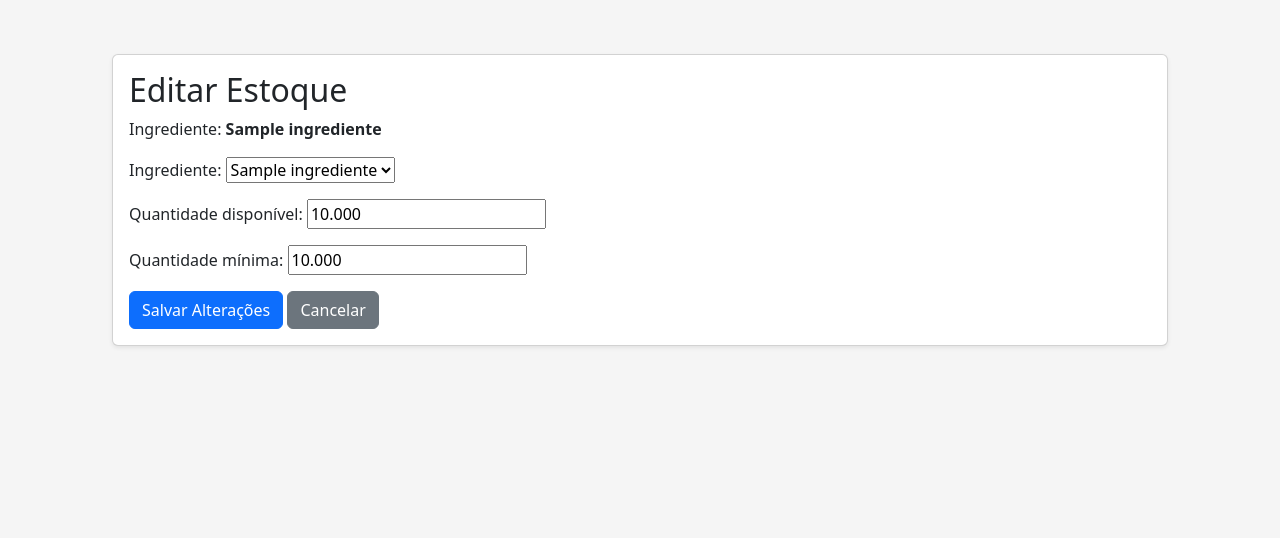
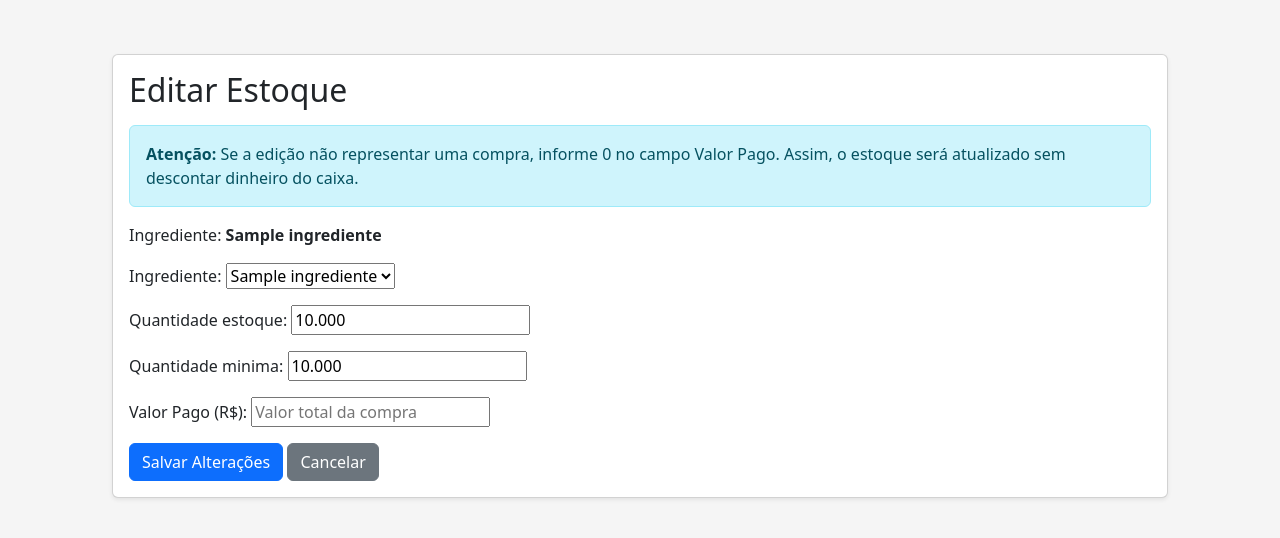
Before and after one commit to joaovitormuz/Pizzaria, a Django app: page /estoque/1/editar/ in a window 1280 px wide. Shown: the part 56-594 px from the top of the page. Run offline with Django 5.2, Linux system fonts and the light colour scheme; a user stored in the database is signed in; tables that the repository leaves empty hold one stand-in row (values such as "Sample post").

Commit message:
Integrando estoque ao fluxo de caixa , edição manual do caixa

```diff
--- a/app/forms.py
+++ b/app/forms.py
@@ -4,7 +4,7 @@ from django.forms import BaseFormSet, formset_factory
 from django.core.exceptions import ValidationError
 from .models import (
     Cliente, Funcionario, Entregador,
-    Ingrediente, Estoque, Receita, Produto
+    Ingrediente, Estoque, Receita, Produto, MovimentacaoCaixa
 )
 
 
@@ -218,7 +218,21 @@ class IngredienteForm(forms.ModelForm):
             'unidade_medida': 'Unidade de medida'
         }
 
+
 class EstoqueForm(forms.ModelForm):
+    valor_pago = forms.DecimalField(
+        label='Valor Pago (R$)',
+        max_digits=12,
+        decimal_places=2,
+        min_value=0,
+        required=True,
+        widget=forms.NumberInput(attrs={
+            'step': '0.01',
+            'min': '0.01',
+            'placeholder': 'Valor total da compra'
+        })
+    )
+
     class Meta:
         model = Estoque
         fields = [
@@ -227,22 +241,6 @@ class EstoqueForm(forms.ModelForm):
             'quantidade_minima'
         ]
 
-        labels = {
-            'ingrediente': 'Ingrediente',
-            'quantidade_estoque': 'Quantidade disponível',
-            'quantidade_minima': 'Quantidade mínima'
-        }
-
-        widgets = {
-            'quantidade_estoque': forms.NumberInput(attrs={
-                'step': '0.001',
-                'min': '0'
-            }),
-            'quantidade_minima': forms.NumberInput(attrs={
-                'step': '0.001',
-                'min': '0'
-            })
-        }
 
 class ReceitaForm(forms.ModelForm):
 
@@ -342,3 +340,45 @@ ReceitaFormSet = formset_factory(
     min_num=1,
     validate_min=True,
 )
+
+
+class MovimentacaoCaixaForm(forms.ModelForm):
+    class Meta:
+        model = MovimentacaoCaixa
+        fields = [
+            'tipo',
+            'descricao',
+            'valor'
+        ]
+
+        labels = {
+            'tipo': 'Tipo de movimentação',
+            'descricao': 'Descrição',
+            'valor': 'Valor (R$)'
+        }
+
+        widgets = {
+            'tipo': forms.Select(attrs={
+                'class': 'form-select'
+            }),
+            'descricao': forms.TextInput(attrs={
+                'class': 'form-control',
+                'placeholder': 'Descreva a movimentação'
+            }),
+            'valor': forms.NumberInput(attrs={
+                'class': 'form-control',
+                'step': '0.01',
+                'min': '0.01',
+                'placeholder': '0,00'
+            })
+        }
+
+    def clean_valor(self):
+        valor = self.cleaned_data['valor']
+
+        if valor <= 0:
+            raise forms.ValidationError(
+                'O valor deve ser maior que zero.'
+            )
+
+        return valor
--- a/app/templates/caixa/consultar.html
+++ b/app/templates/caixa/consultar.html
@@ -15,6 +15,10 @@
                 </h2>
                 <p class="mb-0">
                     Pizzaria: {{ caixa.pizzaria.nome }}
+                    <a href="{% url 'registrar_movimentacao_caixa' %}"
+                    class="btn btn-danger">
+                    Registrar Movimentação
+                   </a>
                 </p>
             </div>
         </div>
--- a/app/templates/estoque/editar_estoque.html
+++ b/app/templates/estoque/editar_estoque.html
@@ -10,6 +10,11 @@
         <div class="card-body">
 
             <h2>Editar Estoque</h2>
+            <div class="alert alert-info mt-3">
+             <strong>Atenção:</strong> Se a edição não representar uma compra,
+                informe 0 no campo Valor Pago. Assim, o estoque será atualizado
+                  sem descontar dinheiro do caixa.
+             </div>
 
             <p>
                 Ingrediente: <strong>{{ estoque.ingrediente.nome }}</strong>
--- a/app/views.py
+++ b/app/views.py
@@ -24,7 +24,8 @@ from .forms import (
     IngredienteForm,
     EstoqueForm,
     ReceitaForm,
-    ProdutoForm
+    ProdutoForm,
+    MovimentacaoCaixaForm
 )
 
 from .models import (
@@ -1177,6 +1178,7 @@ def listar_estoque(request):
 # =====================================================
 # Cadastrar Estoque
 # =====================================================
+
 @login_required
 def cadastrar_estoque(request):
     if not acesso_administrativo(request.user):
@@ -1186,9 +1188,82 @@ def cadastrar_estoque(request):
         form = EstoqueForm(request.POST)
 
         if form.is_valid():
-            form.save()
-            messages.success(request, 'Estoque cadastrado com sucesso!')
-            return redirect('listar_estoque')
+            try:
+                with transaction.atomic():
+                    ingrediente = form.cleaned_data['ingrediente']
+                    quantidade = form.cleaned_data['quantidade_estoque']
+                    valor_pago = form.cleaned_data['valor_pago']
+
+                    if quantidade <= 0:
+                        raise ValueError(
+                            'A quantidade adquirida deve ser maior que zero.'
+                        )
+
+                    if valor_pago <= 0:
+                        raise ValueError(
+                            'O valor pago deve ser maior que zero.'
+                        )
+
+                    caixa = CaixaPizzaria.objects.select_for_update().first()
+
+                    if caixa is None:
+                        raise ValueError(
+                            'Não existe um caixa cadastrado para a pizzaria.'
+                        )
+
+                    estoque = Estoque.objects.select_for_update().filter(
+                        ingrediente=ingrediente
+                    ).first()
+
+                    if estoque:
+                        estoque.quantidade_estoque += quantidade
+                        estoque.quantidade_minima = (
+                            form.cleaned_data['quantidade_minima']
+                        )
+                        estoque.save()
+                    else:
+                        estoque = form.save(commit=False)
+                        estoque.save()
+
+                    funcionario = Funcionario.objects.filter(
+                        pk=request.user.pk
+                    ).first()
+
+                    MovimentacaoEstoque.objects.create(
+                        ingrediente=ingrediente,
+                        tipo='entrada',
+                        quantidade=quantidade,
+                        valor_pago=valor_pago,
+                        descricao='Compra e reposição de estoque.',
+                        funcionario=funcionario
+                    )
+
+                    MovimentacaoCaixa.objects.create(
+                        caixa=caixa,
+                        tipo='Saida',
+                        origem='Compra',
+                        descricao=(
+                            f'Compra de estoque: {ingrediente.nome}'
+                        ),
+                        valor=valor_pago,
+                        funcionario=funcionario
+                    )
+
+                    caixa.saldo_atual -= valor_pago
+                    caixa.save(update_fields=[
+                        'saldo_atual',
+                        'data_atualizacao'
+                    ])
+
+                messages.success(
+                    request,
+                    'Estoque atualizado e compra registrada no caixa!'
+                )
+                return redirect('listar_estoque')
+
+            except ValueError as erro:
+                messages.error(request, str(erro))
+
     else:
         form = EstoqueForm()
 
@@ -1197,8 +1272,9 @@ def cadastrar_estoque(request):
     })
 
 # =====================================================
-# Cadastrar Estoque
-# =====================================================
+# Editar Estoque
+# =====================================================
+
 @login_required
 def editar_estoque(request, estoque_id):
     if not acesso_administrativo(request.user):
@@ -1210,9 +1286,79 @@ def editar_estoque(request, estoque_id):
         form = EstoqueForm(request.POST, instance=estoque)
 
         if form.is_valid():
-            form.save()
-            messages.success(request, 'Estoque atualizado com sucesso!')
-            return redirect('listar_estoque')
+            try:
+                with transaction.atomic():
+                    valor_pago = form.cleaned_data['valor_pago']
+                    quantidade_nova = form.cleaned_data['quantidade_estoque']
+
+                    if quantidade_nova < 0:
+                        raise ValueError(
+                            'A quantidade não pode ser negativa.'
+                        )
+
+                    if valor_pago < 0:
+                        raise ValueError(
+                            'O valor pago não pode ser negativo.'
+                        )
+
+                    caixa = CaixaPizzaria.objects.select_for_update().first()
+
+                    if caixa is None:
+                        raise ValueError(
+                            'Não existe um caixa cadastrado para a pizzaria.'
+                        )
+
+                    estoque = Estoque.objects.select_for_update().get(
+                        pk=estoque_id
+                    )
+
+                    estoque.ingrediente = form.cleaned_data['ingrediente']
+                    estoque.quantidade_estoque = quantidade_nova
+                    estoque.quantidade_minima = (
+                        form.cleaned_data['quantidade_minima']
+                    )
+                    estoque.save()
+
+                    funcionario = Funcionario.objects.filter(
+                        pk=request.user.pk
+                    ).first()
+
+                    MovimentacaoEstoque.objects.create(
+                        ingrediente=estoque.ingrediente,
+                        tipo='ajuste',
+                        quantidade=quantidade_nova,
+                        valor_pago=valor_pago,
+                        descricao='Ajuste de estoque com registro de compra.',
+                        funcionario=funcionario
+                    )
+
+                    MovimentacaoCaixa.objects.create(
+                        caixa=caixa,
+                        tipo='Saida',
+                        origem='Compra',
+                        descricao=(
+                            f'Ajuste de estoque: '
+                            f'{estoque.ingrediente.nome}'
+                        ),
+                        valor=valor_pago,
+                        funcionario=funcionario
+                    )
+
+                    caixa.saldo_atual -= valor_pago
+                    caixa.save(update_fields=[
+                        'saldo_atual',
+                        'data_atualizacao'
+                    ])
+
+                messages.success(
+                    request,
+                    'Estoque atualizado e compra registrada no caixa!'
+                )
+                return redirect('listar_estoque')
+
+            except ValueError as erro:
+                messages.error(request, str(erro))
+
     else:
         form = EstoqueForm(instance=estoque)
 
@@ -1220,6 +1366,7 @@ def editar_estoque(request, estoque_id):
         'form': form,
         'estoque': estoque
     })
+
 
 
 # =====================================================
@@ -1487,3 +1634,74 @@ def consultar_caixa(request):
             'movimentacoes': movimentacoes,
         }
     )
+
+
+# =====================================================
+# Registrar Movimentação Caixa
+# =====================================================
+
+@login_required
+def registrar_movimentacao_caixa(request):
+    if not acesso_administrativo(request.user):
+        return HttpResponseForbidden('Acesso negado.')
+
+    caixa = CaixaPizzaria.objects.first()
+
+    if caixa is None:
+        messages.error(request, 'Não existe um caixa cadastrado.')
+        return redirect('consultar_caixa')
+
+    if request.method == 'POST':
+        form = MovimentacaoCaixaForm(request.POST)
+
+        if form.is_valid():
+            try:
+                with transaction.atomic():
+                    caixa = CaixaPizzaria.objects.select_for_update().get(
+                        pk=caixa.pk
+                    )
+
+                    movimentacao = form.save(commit=False)
+                    movimentacao.caixa = caixa
+                    movimentacao.origem = 'Manual'
+                    movimentacao.funcionario = (
+                        Funcionario.objects.filter(
+                            pk=request.user.pk
+                        ).first()
+                    )
+
+                    if movimentacao.tipo == 'Saida':
+                        if movimentacao.valor > caixa.saldo_atual:
+                            raise ValueError(
+                                'Saldo insuficiente para esta retirada.'
+                            )
+
+                        caixa.saldo_atual -= movimentacao.valor
+
+                    else:
+                        caixa.saldo_atual += movimentacao.valor
+
+                    movimentacao.save()
+
+                    caixa.save(update_fields=[
+                        'saldo_atual',
+                        'data_atualizacao'
+                    ])
+
+                messages.success(
+                    request,
+                    'Movimentação registrada com sucesso!'
+                )
+                return redirect('consultar_caixa')
+
+            except ValueError as erro:
+                messages.error(request, str(erro))
+
+    else:
+        form = MovimentacaoCaixaForm()
+
+    return render(
+        request,
+        'caixa/registrar_movimentacao.html',
+        {'form': form}
+    )
--- a/config/urls.py
+++ b/config/urls.py
@@ -249,5 +249,10 @@ urlpatterns = [
     views.consultar_caixa,
     name='consultar_caixa'
     ),
+    path(
+    'caixa/movimentacao/',
+    views.registrar_movimentacao_caixa,
+    name='registrar_movimentacao_caixa'
+    ),
 
 ]
```
Also changed, not shown: app/models.py (+7 -0 lines), app/templates/caixa/registrar_movimentacao.html (added, +32 -0 lines), app/templates/estoque/cadastrar_estoque.html (+13 -8 lines), README.md, app/migrations/0011_movimentacaoestoque_valor_pago.py (added).
